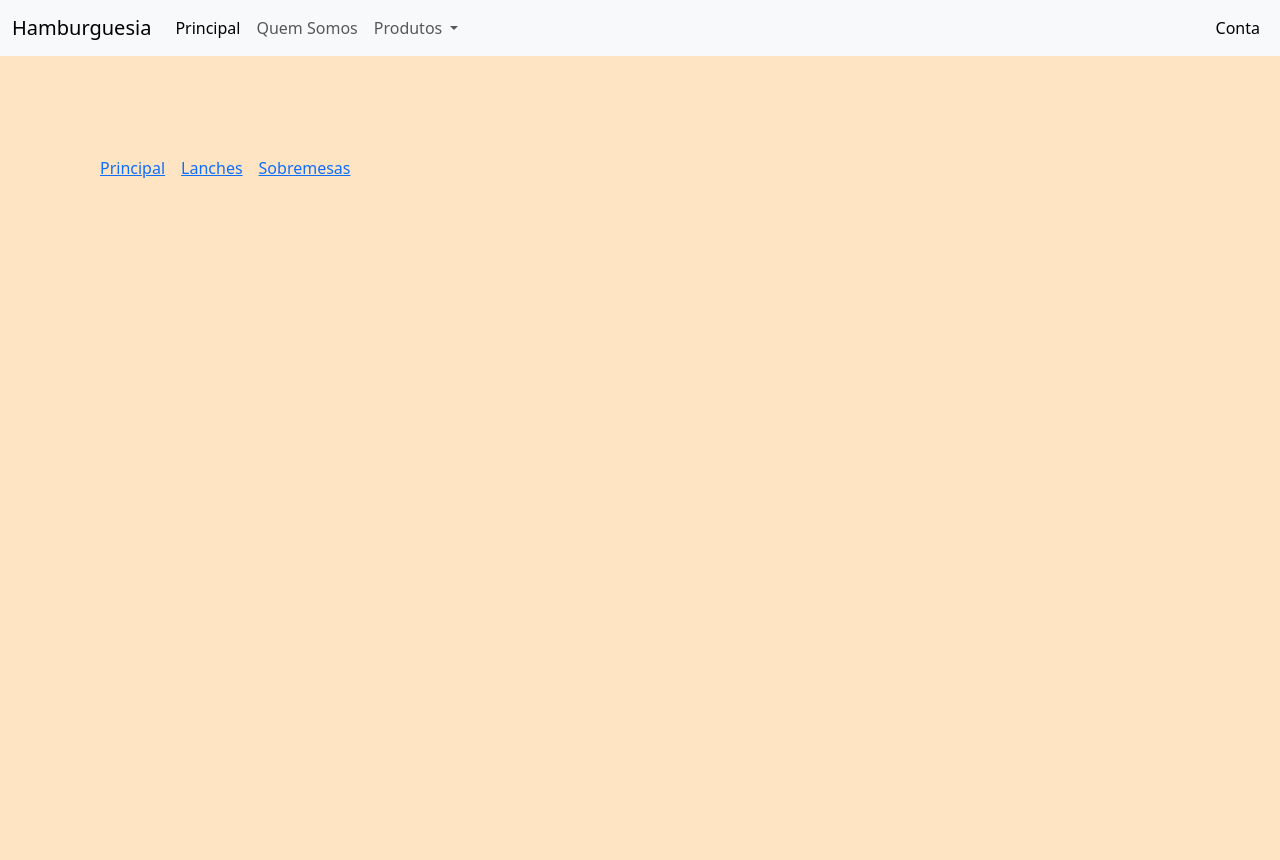
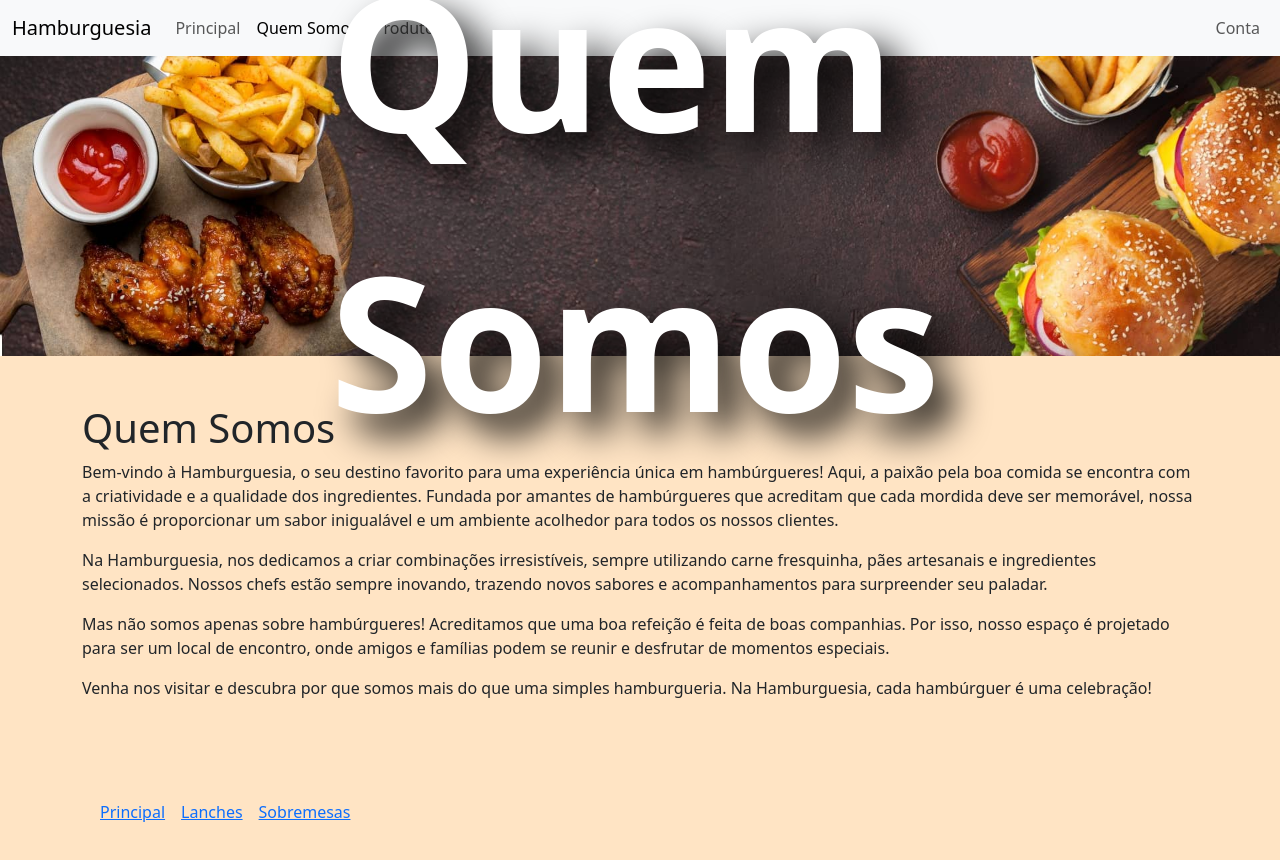
Before and after one commit to solomartes/site_bootstrap, a plain HTML site: page quem.html in a window 1280 px wide. Before the commit the page ends 800 px from the top, so only its background shows below. Drawn offline with nearby package versions, Linux system fonts and the light colour scheme.

Commit message:
site_bootstrap

```diff
--- a/quem.html
+++ b/quem.html
@@ -1,9 +1,9 @@
-<DOCTYPE html="pt-br">
-  <html>
+<!DOCTYPE html>
+<html lang="pt-br">
 
 <head>
     <meta charset="UTF-8">
-    <title>Hamburguesia</title>
+    <title>Quem Somos - Hamburguesia</title>
     <link rel="stylesheet" href="https://maxcdn.bootstrapcdn.com/bootstrap/4.5.2/css/bootstrap.min.css">
     <script src="https://ajax.googleapis.com/ajax/libs/jquery/3.5.1/jquery.min.js"></script>
     <script src="https://cdnjs.cloudflare.com/ajax/libs/popper.js/1.16.0/umd/popper.min.js"></script>
@@ -26,10 +26,10 @@
                 <div class="collapse navbar-collapse" id="navbarSupportedContent">
                     <ul class="navbar-nav me-auto mb-2 mb-lg-0">
                         <li class="nav-item">
-                <a class="nav-link active" aria-current="page" href="index.html">Principal</a>
+                            <a class="nav-link" href="index.html">Principal</a>
                         </li>
                         <li class="nav-item">
-                <a class="nav-link" href="quem.html">Quem Somos</a>
+                            <a class="nav-link active" href="quem.html">Quem Somos</a>
                         </li>
                         <li class="nav-item dropdown">
                             <a class="nav-link dropdown-toggle" href="#" role="button" data-bs-toggle="dropdown"
@@ -44,15 +44,25 @@
                     </ul>
                     <ul class="navbar-nav ms-auto">
                         <li class="nav-item">
-                <a class="nav-link active" aria-current="page" href="login.html">Conta</a>
+                            <a class="nav-link" href="login.html">Conta</a>
                         </li>
                     </ul>
                 </div>
             </div>
         </nav>
     </header>
-    <main>
+    <img src="img/ara.jpg" class="img-fluid" alt="Descrição da Imagem">
+    <div class="overlay-text">Quem Somos</div>
+        </div>
+    <main class="container my-5">
+        <h1>Quem Somos</h1>
+        <p>Bem-vindo à Hamburguesia, o seu destino favorito para uma experiência única em hambúrgueres! Aqui, a paixão pela boa comida se encontra com a criatividade e a qualidade dos ingredientes. Fundada por amantes de hambúrgueres que acreditam que cada mordida deve ser memorável, nossa missão é proporcionar um sabor inigualável e um ambiente acolhedor para todos os nossos clientes.</p>
 
+        <p>Na Hamburguesia, nos dedicamos a criar combinações irresistíveis, sempre utilizando carne fresquinha, pães artesanais e ingredientes selecionados. Nossos chefs estão sempre inovando, trazendo novos sabores e acompanhamentos para surpreender seu paladar.</p>
+
+        <p>Mas não somos apenas sobre hambúrgueres! Acreditamos que uma boa refeição é feita de boas companhias. Por isso, nosso espaço é projetado para ser um local de encontro, onde amigos e famílias podem se reunir e desfrutar de momentos especiais.</p>
+
+        <p>Venha nos visitar e descubra por que somos mais do que uma simples hamburgueria. Na Hamburguesia, cada hambúrguer é uma celebração!</p>
     </main>
     <footer>
         <nav style="--bs-breadcrumb-divider: '';" aria-label="breadcrumb">
--- a/styler.css
+++ b/styler.css
@@ -41,9 +41,10 @@ footer {
     display: inline-block;
 }
 
+
 .overlay-text {
     position: absolute;
-    top: 20%;
+    top: 25%;
     left: 50%;
     transform: translate(-50%, -50%);
     color: white;
```
Lines whose indentation alone changed are shown as unchanged.
